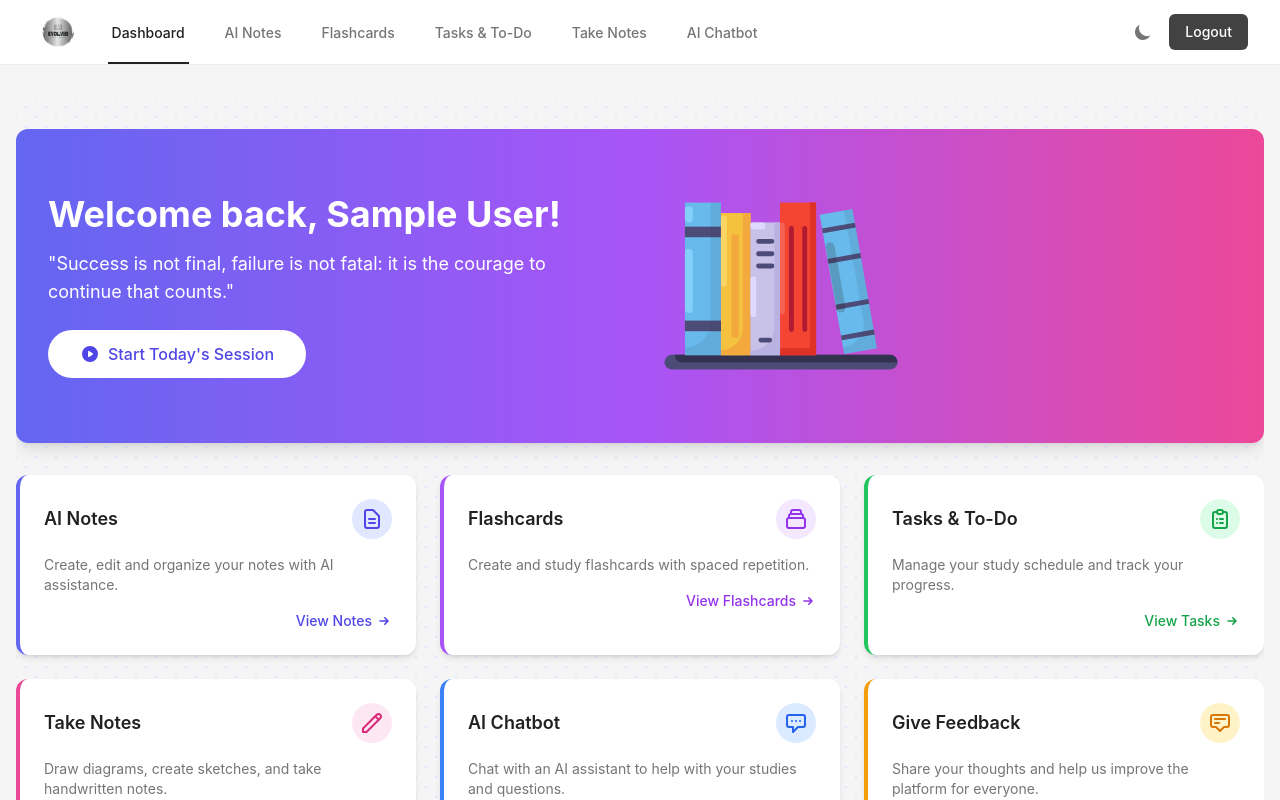
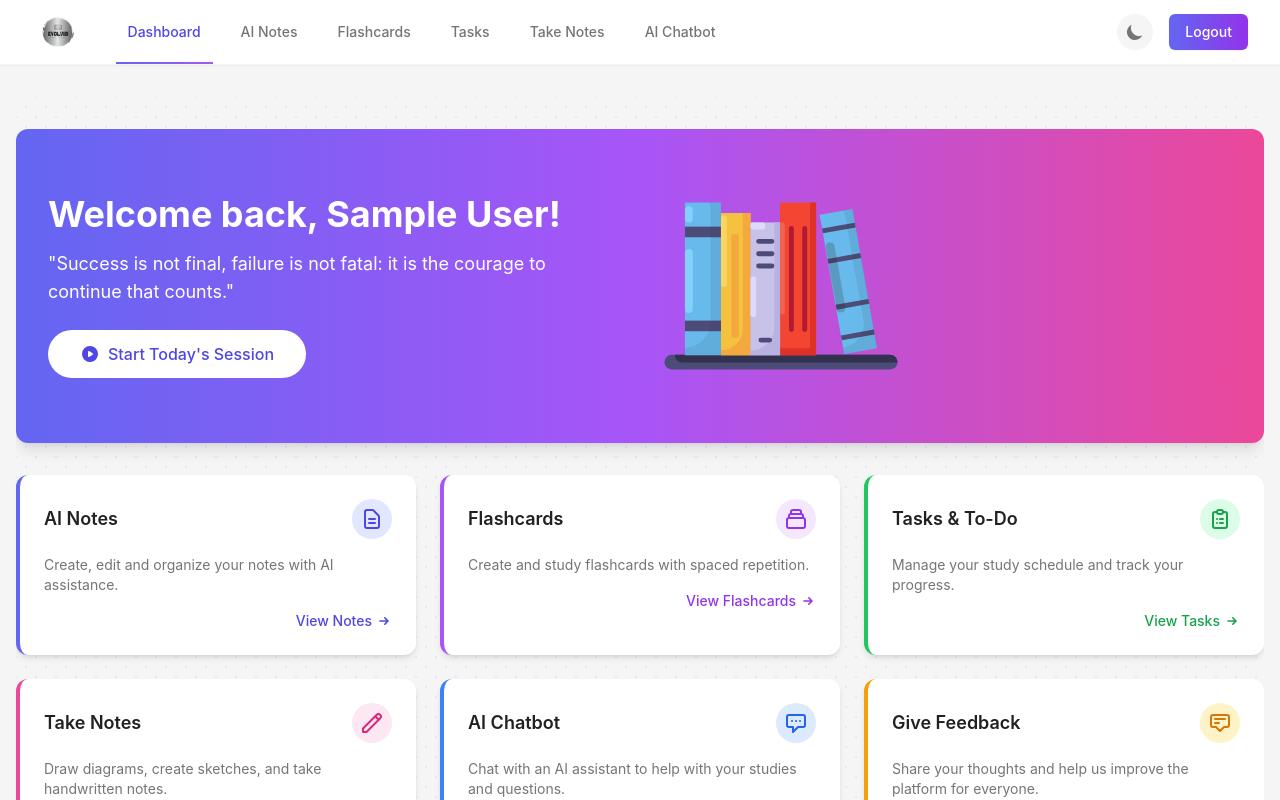
Before and after one commit to lakshmip04/EvolvEd-main, a React (Vite) app in the folder client/: page / in a window 1280 px wide. Shown: the top 800 px of the page. Built offline with nearby package versions, Linux system fonts and the light colour scheme; no server answers; sample sign-in values are in the browser's storage.

Commit message:
updated header ui

```diff
--- a/client/src/components/Header.jsx
+++ b/client/src/components/Header.jsx
@@ -50,24 +50,24 @@ function Header() {
 
   return (
     <>
-      <nav className="bg-white dark:bg-gray-900 border-b border-gray-200 dark:border-gray-800">
+      <nav className="bg-white dark:bg-gray-900 border-b border-gray-100 dark:border-gray-800 shadow-sm">
         <div className="max-w-8xl mx-auto px-4 sm:px-6 lg:px-8">
           <div className="flex justify-between h-16">
             <div className="flex">
               <div className="flex-shrink-0 flex items-center">
-                <Link to="/">
-                  <img className="h-10 w-auto" src="/logo.png" alt="StudyMind" />
+                <Link to="/" className="transition-transform hover:scale-105">
+                  <img className="h-10 w-auto" src="/logo.png" alt="EvolvEd" />
                 </Link>
               </div>
               {user && (
-                <div className="hidden sm:ml-6 sm:flex sm:space-x-8">
+                <div className="hidden sm:ml-8 sm:flex sm:space-x-4">
                   <Link
                     to="/"
                     className={`${
                       window.location.pathname === '/'
-                        ? 'border-custom text-gray-900 dark:text-white'
-                        : 'border-transparent text-gray-600 dark:text-gray-400 hover:text-gray-800 dark:hover:text-gray-200'
-                    } inline-flex items-center px-1 pt-1 border-b-2 text-sm font-medium`}
+                        ? 'text-indigo-600 dark:text-indigo-400 relative after:absolute after:bottom-0 after:left-0 after:right-0 after:h-0.5 after:bg-gradient-to-r after:from-indigo-500 after:to-purple-500'
+                        : 'text-gray-600 dark:text-gray-300 hover:text-indigo-600 dark:hover:text-indigo-400 hover:bg-gray-50 dark:hover:bg-gray-800'
+                    } inline-flex items-center px-3 py-2 text-sm font-medium rounded-md transition-all duration-200`}
                   >
                     Dashboard
                   </Link>
@@ -75,9 +75,9 @@ function Header() {
                     to="/notes"
                     className={`${
                       window.location.pathname === '/notes'
-                        ? 'border-custom text-gray-900 dark:text-white'
-                        : 'border-transparent text-gray-600 dark:text-gray-400 hover:text-gray-800 dark:hover:text-gray-200'
-                    } inline-flex items-center px-1 pt-1 border-b-2 text-sm font-medium`}
+                        ? 'text-indigo-600 dark:text-indigo-400 relative after:absolute after:bottom-0 after:left-0 after:right-0 after:h-0.5 after:bg-gradient-to-r after:from-indigo-500 after:to-purple-500'
+                        : 'text-gray-600 dark:text-gray-300 hover:text-indigo-600 dark:hover:text-indigo-400 hover:bg-gray-50 dark:hover:bg-gray-800'
+                    } inline-flex items-center px-3 py-2 text-sm font-medium rounded-md transition-all duration-200`}
                   >
                     AI Notes
                   </Link>
@@ -85,9 +85,9 @@ function Header() {
                     to="/flashcards"
                     className={`${
                       window.location.pathname === '/flashcards'
-                        ? 'border-custom text-gray-900 dark:text-white'
-                        : 'border-transparent text-gray-600 dark:text-gray-400 hover:text-gray-800 dark:hover:text-gray-200'
-                    } inline-flex items-center px-1 pt-1 border-b-2 text-sm font-medium`}
+                        ? 'text-indigo-600 dark:text-indigo-400 relative after:absolute after:bottom-0 after:left-0 after:right-0 after:h-0.5 after:bg-gradient-to-r after:from-indigo-500 after:to-purple-500'
+                        : 'text-gray-600 dark:text-gray-300 hover:text-indigo-600 dark:hover:text-indigo-400 hover:bg-gray-50 dark:hover:bg-gray-800'
+                    } inline-flex items-center px-3 py-2 text-sm font-medium rounded-md transition-all duration-200`}
                   >
                     Flashcards
                   </Link>
@@ -95,19 +95,19 @@ function Header() {
                     to="/tasks"
                     className={`${
                       window.location.pathname === '/tasks'
-                        ? 'border-custom text-gray-900 dark:text-white'
-                        : 'border-transparent text-gray-600 dark:text-gray-400 hover:text-gray-800 dark:hover:text-gray-200'
-                    } inline-flex items-center px-1 pt-1 border-b-2 text-sm font-medium`}
+                        ? 'text-indigo-600 dark:text-indigo-400 relative after:absolute after:bottom-0 after:left-0 after:right-0 after:h-0.5 after:bg-gradient-to-r after:from-indigo-500 after:to-purple-500'
+                        : 'text-gray-600 dark:text-gray-300 hover:text-indigo-600 dark:hover:text-indigo-400 hover:bg-gray-50 dark:hover:bg-gray-800'
+                    } inline-flex items-center px-3 py-2 text-sm font-medium rounded-md transition-all duration-200`}
                   >
-                    Tasks &amp; To-Do
+                    Tasks
                   </Link>
                   <Link
                     to="/paint"
                     className={`${
                         window.location.pathname === '/paint'
-                            ? 'border-custom text-gray-900 dark:text-white'
-                            : 'border-transparent text-gray-600 dark:text-gray-400 hover:text-gray-800 dark:hover:text-gray-200'
-                    } inline-flex items-center px-1 pt-1 border-b-2 text-sm font-medium`}
+                            ? 'text-indigo-600 dark:text-indigo-400 relative after:absolute after:bottom-0 after:left-0 after:right-0 after:h-0.5 after:bg-gradient-to-r after:from-indigo-500 after:to-purple-500'
+                            : 'text-gray-600 dark:text-gray-300 hover:text-indigo-600 dark:hover:text-indigo-400 hover:bg-gray-50 dark:hover:bg-gray-800'
+                    } inline-flex items-center px-3 py-2 text-sm font-medium rounded-md transition-all duration-200`}
                   >
                     Take Notes
                   </Link>
@@ -115,23 +115,12 @@ function Header() {
                     to="/chatbot"
                     className={`${
                         window.location.pathname === '/chatbot'
-                            ? 'border-custom text-gray-900 dark:text-white'
-                            : 'border-transparent text-gray-600 dark:text-gray-400 hover:text-gray-800 dark:hover:text-gray-200'
-                    } inline-flex items-center px-1 pt-1 border-b-2 text-sm font-medium`}
+                            ? 'text-indigo-600 dark:text-indigo-400 relative after:absolute after:bottom-0 after:left-0 after:right-0 after:h-0.5 after:bg-gradient-to-r after:from-indigo-500 after:to-purple-500'
+                            : 'text-gray-600 dark:text-gray-300 hover:text-indigo-600 dark:hover:text-indigo-400 hover:bg-gray-50 dark:hover:bg-gray-800'
+                    } inline-flex items-center px-3 py-2 text-sm font-medium rounded-md transition-all duration-200`}
                   >
                     AI Chatbot
                   </Link>
-
-                  {/* <Link
-                    to="/pdfstudy"
-                    className={`${
-                      window.location.pathname === '/pdfstudy'
-                        ? 'border-custom text-gray-900 dark:text-white'
-                        : 'border-transparent text-gray-600 dark:text-gray-400 hover:text-gray-800 dark:hover:text-gray-200'
-                    } inline-flex items-center px-1 pt-1 border-b-2 text-sm font-medium`}
-                  >
-                    PDF Study
-                  </Link> */}
                 </div>
               )}
             </div>
@@ -140,7 +129,7 @@ function Header() {
                 <div className="sm:hidden">
                   <button
                     onClick={toggleMobileMenu}
-                    className="inline-flex items-center justify-center p-2 rounded-md text-gray-600 dark:text-gray-400 hover:text-gray-800 dark:hover:text-gray-200 focus:outline-none"
+                    className="inline-flex items-center justify-center p-2 rounded-md text-gray-600 dark:text-gray-400 hover:text-gray-800 dark:hover:text-gray-200 hover:bg-gray-50 dark:hover:bg-gray-800 focus:outline-none transition-colors"
                   >
                     <span className="sr-only">Open main menu</span>
                     {!isMobileMenuOpen ? (
@@ -159,7 +148,8 @@ function Header() {
                 <div className="ml-4 flex items-center space-x-4">
                   <button
                     onClick={toggleDarkMode}
-                    className="text-gray-600 dark:text-gray-400 hover:text-gray-800 dark:hover:text-gray-200"
+                    className="bg-gray-100 dark:bg-gray-800 p-2 rounded-full text-gray-600 dark:text-gray-400 hover:text-indigo-600 dark:hover:text-indigo-400 transition-colors"
+                    aria-label="Toggle dark mode"
                   >
                     {isDarkMode ? (
                       <svg className="w-5 h-5" fill="currentColor" viewBox="0 0 20 20">
@@ -177,7 +167,7 @@ function Header() {
                   </button>
                   <button
                     onClick={onLogout}
-                    className="bg-gray-800 hover:bg-gray-900 text-white px-4 py-2 rounded-md text-sm font-medium"
+                    className="bg-gradient-to-r from-indigo-500 to-purple-600 hover:from-indigo-600 hover:to-purple-700 text-white px-4 py-2 rounded-md text-sm font-medium shadow-sm hover:shadow transition-all duration-200"
                   >
                     Logout
                   </button>
@@ -186,7 +176,8 @@ function Header() {
                 <div className="ml-4 flex items-center space-x-4">
                   <button
                     onClick={toggleDarkMode}
-                    className="text-gray-600 dark:text-gray-400 hover:text-gray-800 dark:hover:text-gray-200"
+                    className="bg-gray-100 dark:bg-gray-800 p-2 rounded-full text-gray-600 dark:text-gray-400 hover:text-indigo-600 dark:hover:text-indigo-400 transition-colors"
+                    aria-label="Toggle dark mode"
                   >
                     {isDarkMode ? (
                       <svg className="w-5 h-5" fill="currentColor" viewBox="0 0 20 20">
@@ -204,13 +195,13 @@ function Header() {
                   </button>
                   <Link
                     to="/login"
-                    className="text-gray-800 hover:text-black dark:text-gray-300 dark:hover:text-white font-medium"
+                    className="text-indigo-600 hover:text-indigo-800 dark:text-indigo-400 dark:hover:text-indigo-300 font-medium transition-colors"
                   >
                     Login
                   </Link>
                   <Link
                     to="/register"
-                    className="bg-gray-800 hover:bg-gray-900 text-white px-4 py-2 rounded-md text-sm font-medium"
+                    className="bg-gradient-to-r from-indigo-500 to-purple-600 hover:from-indigo-600 hover:to-purple-700 text-white px-4 py-2 rounded-md text-sm font-medium shadow-sm hover:shadow transition-all duration-200"
                   >
                     Register
                   </Link>
@@ -229,11 +220,11 @@ function Header() {
               <div className="px-4 pt-5 pb-6 space-y-6">
                 <div className="flex items-center justify-between">
                   <div>
-                    <img className="h-8 w-auto" src="/logo.png" alt="StudyMind" />
+                    <img className="h-8 w-auto" src="/logo.png" alt="EvolvEd" />
                   </div>
                   <button
                     onClick={toggleMobileMenu}
-                    className="rounded-md p-2 text-gray-500 hover:text-gray-600 dark:text-gray-400 dark:hover:text-gray-300 focus:outline-none"
+                    className="rounded-md p-2 text-gray-500 hover:text-gray-600 dark:text-gray-400 dark:hover:text-gray-300 hover:bg-gray-50 dark:hover:bg-gray-800 focus:outline-none transition-colors"
                   >
                     <span className="sr-only">Close menu</span>
                     <svg className="h-6 w-6" fill="none" viewBox="0 0 24 24" stroke="currentColor">
@@ -242,14 +233,14 @@ function Header() {
                   </button>
                 </div>
                 <div className="mt-6">
-                  <nav className="space-y-3">
+                  <nav className="space-y-2">
                     <Link
                       to="/"
                       className={`${
                         window.location.pathname === '/'
-                          ? 'bg-gray-100 dark:bg-gray-800 text-custom'
-                          : 'text-gray-700 dark:text-gray-300 hover:bg-gray-50 dark:hover:bg-gray-800'
-                      } block px-3 py-2 rounded-md text-base font-medium`}
+                          ? 'bg-indigo-50 dark:bg-indigo-900/20 text-indigo-600 dark:text-indigo-400 font-medium'
+                          : 'text-gray-700 dark:text-gray-300 hover:bg-gray-50 dark:hover:bg-gray-800 hover:text-indigo-600 dark:hover:text-indigo-400'
+                      } block px-3 py-2 rounded-md text-base font-medium transition-colors`}
                       onClick={toggleMobileMenu}
                     >
                       Dashboard
@@ -258,9 +249,9 @@ function Header() {
                       to="/notes"
                       className={`${
                         window.location.pathname === '/notes'
-                          ? 'bg-gray-100 dark:bg-gray-800 text-custom'
-                          : 'text-gray-700 dark:text-gray-300 hover:bg-gray-50 dark:hover:bg-gray-800'
-                      } block px-3 py-2 rounded-md text-base font-medium`}
+                          ? 'bg-indigo-50 dark:bg-indigo-900/20 text-indigo-600 dark:text-indigo-400 font-medium'
+                          : 'text-gray-700 dark:text-gray-300 hover:bg-gray-50 dark:hover:bg-gray-800 hover:text-indigo-600 dark:hover:text-indigo-400'
+                      } block px-3 py-2 rounded-md text-base font-medium transition-colors`}
                       onClick={toggleMobileMenu}
                     >
                       AI Notes
@@ -269,9 +260,9 @@ function Header() {
                       to="/flashcards"
                       className={`${
                         window.location.pathname === '/flashcards'
-                          ? 'bg-gray-100 dark:bg-gray-800 text-custom'
-                          : 'text-gray-700 dark:text-gray-300 hover:bg-gray-50 dark:hover:bg-gray-800'
-                      } block px-3 py-2 rounded-md text-base font-medium`}
+                          ? 'bg-indigo-50 dark:bg-indigo-900/20 text-indigo-600 dark:text-indigo-400 font-medium'
+                          : 'text-gray-700 dark:text-gray-300 hover:bg-gray-50 dark:hover:bg-gray-800 hover:text-indigo-600 dark:hover:text-indigo-400'
+                      } block px-3 py-2 rounded-md text-base font-medium transition-colors`}
                       onClick={toggleMobileMenu}
                     >
                       Flashcards
@@ -280,20 +271,20 @@ function Header() {
                       to="/tasks"
                       className={`${
                         window.location.pathname === '/tasks'
-                          ? 'bg-gray-100 dark:bg-gray-800 text-custom'
-                          : 'text-gray-700 dark:text-gray-300 hover:bg-gray-50 dark:hover:bg-gray-800'
-                      } block px-3 py-2 rounded-md text-base font-medium`}
+                          ? 'bg-indigo-50 dark:bg-indigo-900/20 text-indigo-600 dark:text-indigo-400 font-medium'
+                          : 'text-gray-700 dark:text-gray-300 hover:bg-gray-50 dark:hover:bg-gray-800 hover:text-indigo-600 dark:hover:text-indigo-400'
+                      } block px-3 py-2 rounded-md text-base font-medium transition-colors`}
                       onClick={toggleMobileMenu}
                     >
-                      Tasks &amp; To-Do
+                      Tasks
                     </Link>
                     <Link
                       to="/paint"
                       className={`${
                         window.location.pathname === '/paint'
-                            ? 'bg-gray-100 dark:bg-gray-800 text-custom'
-                            : 'text-gray-700 dark:text-gray-300 hover:bg-gray-50 dark:hover:bg-gray-800'
-                      } block px-3 py-2 rounded-md text-base font-medium`}
+                            ? 'bg-indigo-50 dark:bg-indigo-900/20 text-indigo-600 dark:text-indigo-400 font-medium'
+                            : 'text-gray-700 dark:text-gray-300 hover:bg-gray-50 dark:hover:bg-gray-800 hover:text-indigo-600 dark:hover:text-indigo-400'
+                      } block px-3 py-2 rounded-md text-base font-medium transition-colors`}
                       onClick={toggleMobileMenu}
                     >
                       Take Notes
@@ -302,9 +293,9 @@ function Header() {
                       to="/chatbot"
                       className={`${
                         window.location.pathname === '/chatbot'
-                            ? 'bg-gray-100 dark:bg-gray-800 text-custom'
-                            : 'text-gray-700 dark:text-gray-300 hover:bg-gray-50 dark:hover:bg-gray-800'
-                      } block px-3 py-2 rounded-md text-base font-medium`}
+                            ? 'bg-indigo-50 dark:bg-indigo-900/20 text-indigo-600 dark:text-indigo-400 font-medium'
+                            : 'text-gray-700 dark:text-gray-300 hover:bg-gray-50 dark:hover:bg-gray-800 hover:text-indigo-600 dark:hover:text-indigo-400'
+                      } block px-3 py-2 rounded-md text-base font-medium transition-colors`}
                       onClick={toggleMobileMenu}
                     >
                       AI Chatbot
@@ -315,7 +306,7 @@ function Header() {
                           onLogout();
                           toggleMobileMenu();
                         }}
-                        className="w-full text-left block px-3 py-2 rounded-md text-base font-medium text-red-600 dark:text-red-400 hover:bg-gray-50 dark:hover:bg-gray-800"
+                        className="w-full text-left px-3 py-2 rounded-md text-base font-medium text-white bg-gradient-to-r from-indigo-500 to-purple-600 hover:from-indigo-600 hover:to-purple-700 transition-colors"
                       >
                         Logout
                       </button>
```
